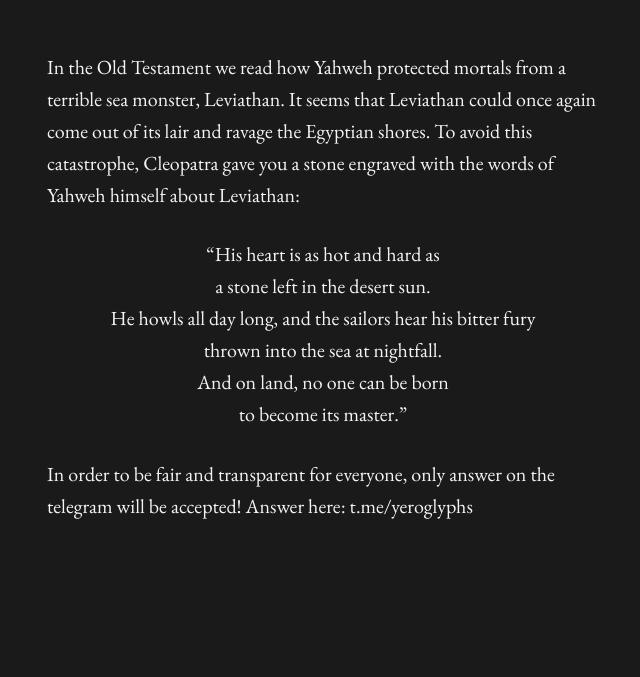
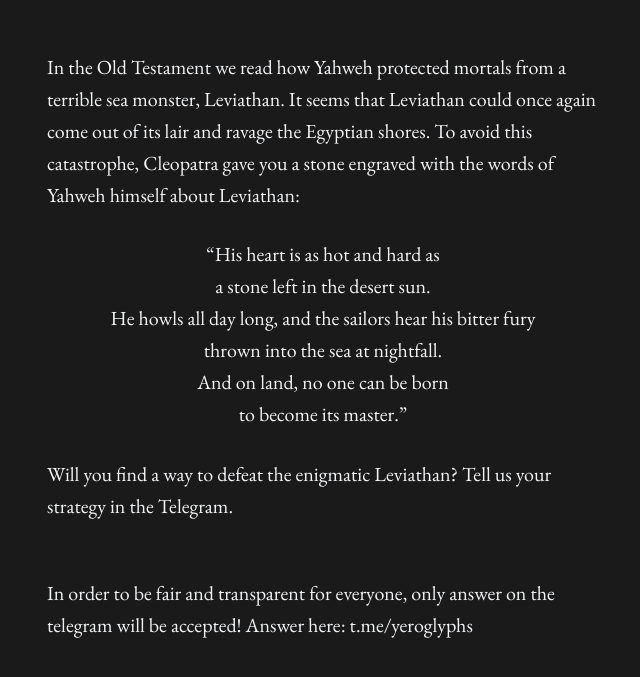
Before and after one commit to d-s-i/yeroglyphs-website, a Next.js app: page /leviathan in a window 1280 px wide. Shown: the part 115-792 px from the top of the page, without its empty margins (317-957 px from the left). Built offline with nearby package versions, Linux system fonts and the light colour scheme; no server answers.

Commit message:
adding question to enigma

```diff
--- a/pages/leviathan/index.tsx
+++ b/pages/leviathan/index.tsx
@@ -20,7 +20,8 @@ export default function Leviathan() {
         <Typography component="p" variant="h6" color="primary" align="center">thrown into the sea at nightfall. </Typography>
         <Typography component="p" variant="h6" color="primary" align="center">And on land, no one can be born </Typography>
         <Typography component="p" variant="h6" color="primary" align="center">to become its master.&rdquo;</Typography>
-        <Typography component="p" variant="h6" color="primary" sx={{ marginTop: "5%" }}>In order to be fair and transparent for everyone, only answer on the telegram will be accepted! Answer here: t.me/yeroglyphs</Typography>
+        <Typography component="p" variant="h6" color="primary" sx={{ marginTop: "5%" }}>Will you find a way to defeat the enigmatic Leviathan? Tell us your strategy in the Telegram.</Typography>
+        <Typography component="p" variant="h6" color="primary" sx={{ marginTop: "10%" }}>In order to be fair and transparent for everyone, only answer on the telegram will be accepted! Answer here: t.me/yeroglyphs</Typography>
     </Container>
   );
 }
```
